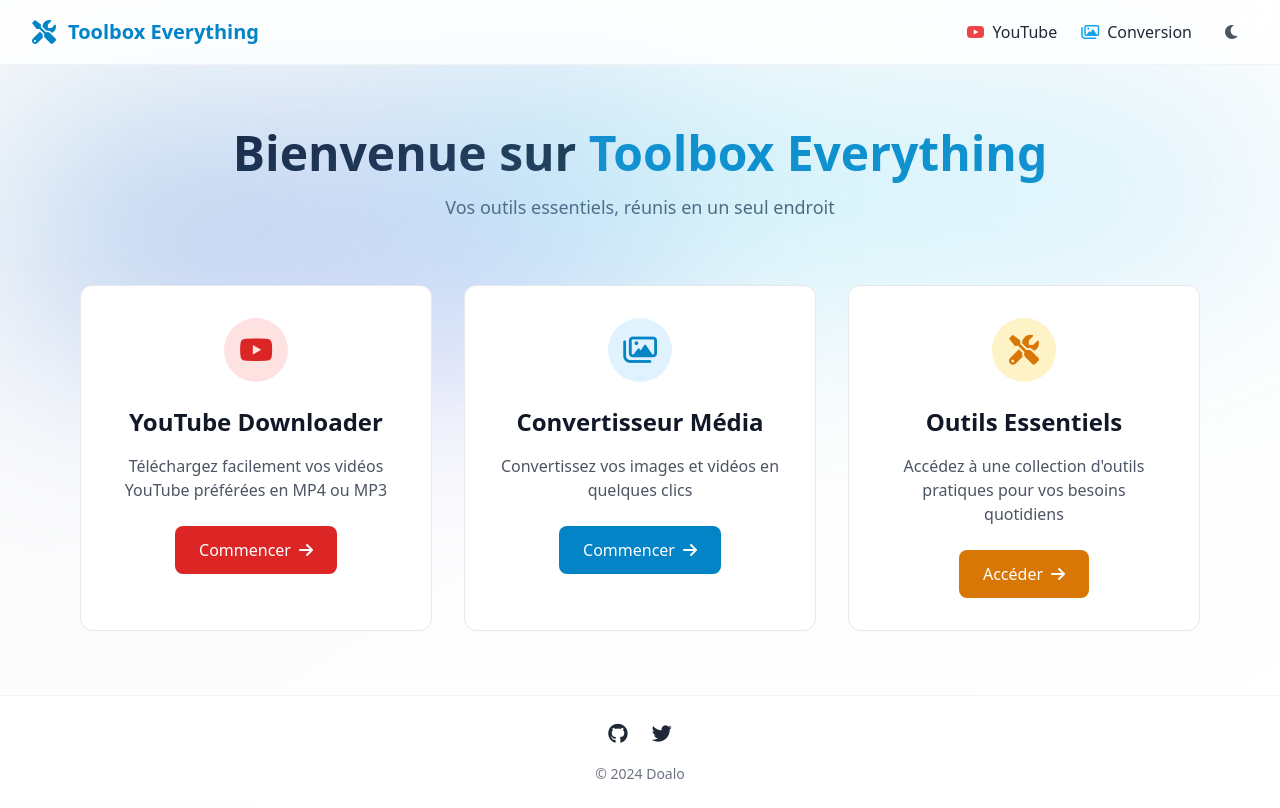
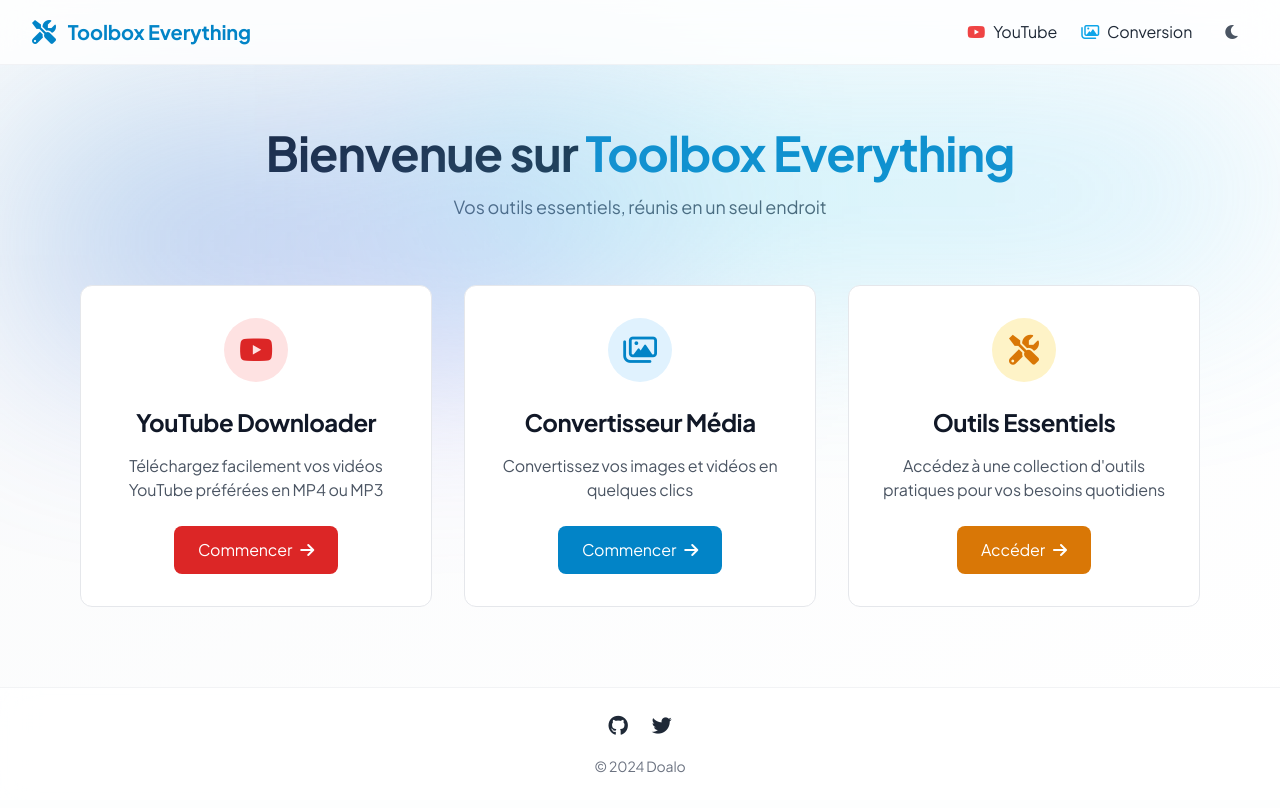
Before and after one commit to Doalou/toolbox_everything, a Flask app: page / in a window 1280 px wide. After the commit the page ends 773 px from the top, so only its background shows below. Run offline with Flask 3, Linux system fonts and the light colour scheme; some libraries are stand-ins or nearby versions.

Commit message:
MAJ de la Police

```diff
--- a/app/templates/base.html
+++ b/app/templates/base.html
@@ -4,11 +4,21 @@
     <meta charset="UTF-8">
     <meta name="viewport" content="width=device-width, initial-scale=1.0">
     <title>Toolbox Everything</title>
+
+    <!-- Fonts & Icons -->
+    <link rel="stylesheet" href="https://cdnjs.cloudflare.com/ajax/libs/font-awesome/6.0.0/css/all.min.css">
+    <link rel="preconnect" href="https://fonts.googleapis.com">
+    <link rel="preconnect" href="https://fonts.gstatic.com" crossorigin>
+    <link href="https://fonts.googleapis.com/css2?family=Plus+Jakarta+Sans:wght@400;500;600;700&display=swap" rel="stylesheet">
+
     <script src="https://cdn.tailwindcss.com"></script>
     <script>
         tailwind.config = {
             darkMode: 'class',
             theme: {
+                fontFamily: {
+                    'sans': ['"Plus Jakarta Sans"', 'system-ui', 'sans-serif'],
+                },
                 extend: {
                     colors: {
                         primary: {
@@ -25,20 +35,9 @@
                         }
                     },
                     animation: {
-                        'gradient': 'gradient 8s linear infinite',
-                        'float': 'float 6s ease-in-out infinite',
-                        'pulse-slow': 'pulse 4s cubic-bezier(0.4, 0, 0.6, 1) infinite',
                         'fade-in': 'fadeIn 0.5s ease-out',
                     },
                     keyframes: {
-                        gradient: {
-                            '0%, 100%': { 'background-position': '0% 50%' },
-                            '50%': { 'background-position': '100% 50%' }
-                        },
-                        float: {
-                            '0%, 100%': { transform: 'translateY(0)' },
-                            '50%': { transform: 'translateY(-10px)' }
-                        },
                         fadeIn: {
                             '0%': { opacity: '0', transform: 'translateY(-10px)' },
                             '100%': { opacity: '1', transform: 'translateY(0)' }
@@ -48,10 +47,45 @@
             }
         }
     </script>
-    <link rel="stylesheet" href="https://cdnjs.cloudflare.com/ajax/libs/font-awesome/6.0.0/css/all.min.css">
+
+    <style>
+        /* Base Styles optimisés pour Plus Jakarta Sans */
+        body {
+            @apply antialiased text-gray-800 dark:text-gray-200 text-[15px];
+            -webkit-font-smoothing: antialiased;
+            -moz-osx-font-smoothing: grayscale;
+            text-rendering: optimizeLegibility;
+            letter-spacing: -0.01em;
+        }
+
+        h1, h2, h3, h4, h5, h6 {
+            @apply font-medium tracking-tight;
+            letter-spacing: -0.02em;
+        }
+
+        /* Navigation */
+        .nav-link {
+            @apply relative px-3 py-2 text-gray-800 dark:text-white
+                   hover:text-primary-600 dark:hover:text-primary-400
+                   transition-all duration-300;
+        }
+
+        /* Composants */
+        .btn {
+            @apply px-4 py-2 rounded-lg font-medium transition-all duration-300
+                   focus:outline-none focus:ring-2 focus:ring-primary-500;
+        }
+
+        .social-link {
+            @apply text-gray-800 dark:text-white transition-all duration-300
+                   transform hover:scale-110 hover:text-primary-500
+                   dark:hover:text-primary-400;
+        }
+    </style>
 </head>
+
 <body class="min-h-screen bg-gradient-to-br from-gray-50 to-white dark:from-gray-900 dark:to-gray-800 transition-colors duration-700">
-    <!-- Loader initial -->
+    <!-- Loader -->
     <div id="loader" class="fixed inset-0 z-50 flex items-center justify-center bg-white dark:bg-gray-900 transition-opacity duration-700">
         <div class="animate-spin text-primary-600 text-4xl">
             <i class="fas fa-circle-notch"></i>
@@ -59,8 +93,8 @@
     </div>
 
     <div class="min-h-screen flex flex-col opacity-0 transition-opacity duration-700" id="mainContent">
-        <!-- Navbar avec effet glassmorphism -->
-        <nav class="sticky top-0 z-40 backdrop-blur-lg bg-white/80 dark:bg-gray-800/80 border-b border-gray-200/50 dark:border-gray-700/50 transition-all duration-300">
+        <!-- Navbar -->
+        <nav class="sticky top-0 z-40 backdrop-blur-lg bg-white/80 dark:bg-gray-800/80 border-b border-gray-200/50 dark:border-gray-700/50">
             <div class="max-w-7xl mx-auto px-4 sm:px-6 lg:px-8">
                 <div class="flex justify-between h-16">
                     <div class="flex items-center">
@@ -134,15 +168,15 @@
             </div>
         </nav>
 
-        <!-- Contenu principal avec animation de fade-in -->
+        <!-- Main Content -->
         <main class="flex-grow animate-fade-in">
             <div class="max-w-7xl mx-auto py-6 sm:px-6 lg:px-8">
                 {% block content %}{% endblock %}
             </div>
         </main>
 
-        <!-- Footer amélioré -->
-        <footer class="mt-auto border-t border-gray-200/50 dark:border-gray-700/50 backdrop-blur-lg bg-white/80 dark:bg-gray-800/80 transition-all duration-300">
+        <!-- Footer -->
+        <footer class="mt-auto border-t border-gray-200/50 dark:border-gray-700/50 backdrop-blur-lg bg-white/80 dark:bg-gray-800/80">
             <div class="max-w-7xl mx-auto py-6 px-4 sm:px-6 lg:px-8">
                 <div class="flex justify-center space-x-6">
                     <a href="#" class="social-link" aria-label="GitHub">
@@ -159,89 +193,60 @@
         </footer>
     </div>
 
-    <!-- Zone de notifications -->
+    <!-- Notifications -->
     <div id="notifications" class="fixed top-4 right-4 z-50 space-y-2 pointer-events-none"></div>
 
-    <style>
-        /* Styles de base */
-        .nav-link {
-            @apply relative px-3 py-2 hover:text-primary-600
-                   dark:hover:text-primary-400 transition-all duration-300;
-        }
+    <script>
+        // Theme Management
+        const initTheme = () => {
+            if (localStorage.theme === 'dark' || (!localStorage.theme && window.matchMedia('(prefers-color-scheme: dark)').matches)) {
+                document.documentElement.classList.add('dark');
+            }
+        };
 
-        .nav-link::after {
-            @apply content-[''] absolute left-0 right-0 bottom-0 h-0.5 bg-primary-500
-                   scale-x-0 transition-transform duration-300 origin-left;
-        }
-
-        .nav-link:hover::after {
-            @apply scale-x-100;
-        }
-
-        /* Style pour les liens sociaux */
-        .social-link {
-            @apply transition-all duration-300 transform hover:scale-110 hover:text-primary-500
-                   dark:hover:text-primary-400;
-        }
-
-        /* Animation de gradient en arrière-plan */
-        .bg-gradient-animate {
-            background-size: 200% 200%;
-            animation: gradient 8s linear infinite;
-        }
-    </style>
-
-    <script>
-        // Gestion améliorée du thème
-        function toggleTheme() {
+        const toggleTheme = () => {
             const html = document.documentElement;
             const isDark = html.classList.contains('dark');
-
             html.classList.toggle('dark');
             localStorage.theme = isDark ? 'light' : 'dark';
+        };
 
-            // Animation de transition
-            document.body.style.opacity = '0';
-            setTimeout(() => document.body.style.opacity = '1', 50);
-        }
+        // Mobile Menu Management
+        const initMobileMenu = () => {
+            const menuButton = document.getElementById('menuButton');
+            const mobileMenu = document.getElementById('mobileMenu');
+            const toggleMenu = () => {
+                mobileMenu.classList.toggle('hidden');
+                const icon = menuButton.querySelector('i');
+                icon.classList.toggle('fa-bars');
+                icon.classList.toggle('fa-times');
+            };
 
-        // Initialisation du thème
-        if (localStorage.theme === 'dark' || (!('theme' in localStorage) && window.matchMedia('(prefers-color-scheme: dark)').matches)) {
-            document.documentElement.classList.add('dark');
-        }
+            menuButton?.addEventListener('click', toggleMenu);
+            mobileMenu?.querySelectorAll('a').forEach(link => {
+                link.addEventListener('click', () => {
+                    mobileMenu.classList.add('hidden');
+                    menuButton.querySelector('i').classList.replace('fa-times', 'fa-bars');
+                });
+            });
+        };
 
-        // Gestion du loader
+        // Initialize
+        document.addEventListener('DOMContentLoaded', () => {
+            initTheme();
+            initMobileMenu();
+        });
+
+        // Loader Management
         window.addEventListener('load', () => {
             const loader = document.getElementById('loader');
             const mainContent = document.getElementById('mainContent');
-
             setTimeout(() => {
                 loader.style.opacity = '0';
                 mainContent.style.opacity = '1';
                 setTimeout(() => loader.style.display = 'none', 700);
             }, 500);
         });
-
-        // Ajout de la gestion du menu mobile
-        const menuButton = document.getElementById('menuButton');
-        const mobileMenu = document.getElementById('mobileMenu');
-
-        menuButton.addEventListener('click', () => {
-            mobileMenu.classList.toggle('hidden');
-            // Animation du bouton
-            const icon = menuButton.querySelector('i');
-            icon.classList.toggle('fa-bars');
-            icon.classList.toggle('fa-times');
-        });
-
-        // Fermer le menu mobile lors du clic sur un lien
-        mobileMenu.querySelectorAll('a').forEach(link => {
-            link.addEventListener('click', () => {
-                mobileMenu.classList.add('hidden');
-                menuButton.querySelector('i').classList.add('fa-bars');
-                menuButton.querySelector('i').classList.remove('fa-times');
-            });
-        });
     </script>
 </body>
 </html>
```
